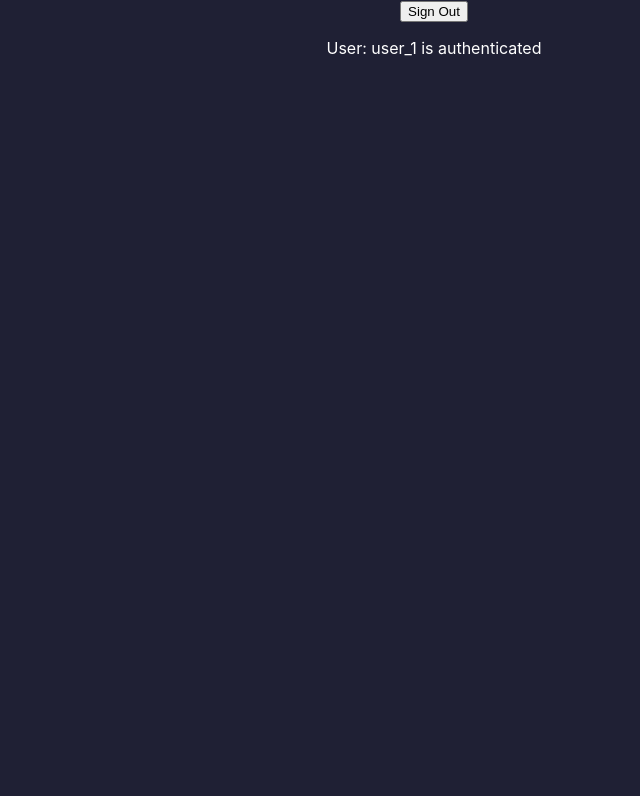
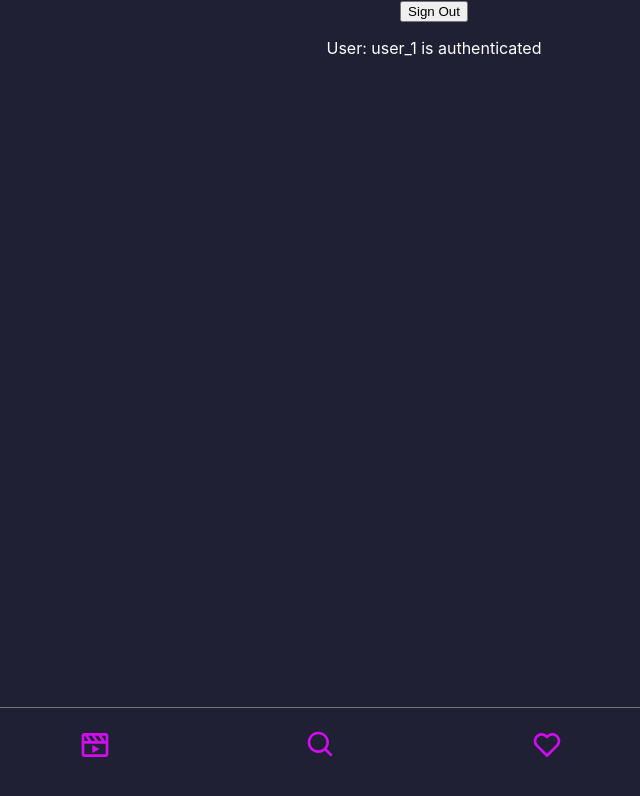
Before and after one commit to pukii1/movie, a React (Create React App) app: page / in a window 1280 px wide. Shown: the top 796 px of the page, without its empty margins (206-846 px from the left). Built offline with nearby package versions, Linux system fonts and the light colour scheme; no server answers; sample sign-in values are in the browser's storage.

Commit message:
added user navbar icons w hover feature, used react icons instead of fontawesome due to the paywall + added Dev component to develop the other comps separate from the login feature

```diff
--- a/src/components/Dashboard.jsx
+++ b/src/components/Dashboard.jsx
@@ -1,6 +1,7 @@
 import React from 'react'
 import { getAuth } from "firebase/auth"
 import SignOut from "./SignOut.jsx"
+import UserNavbar from './UserNavbar.jsx';
 
 export default function Dashboard() {
     const auth = getAuth();
@@ -10,6 +11,7 @@ export default function Dashboard() {
     <div className='dashboard'>
       <SignOut/>
       <p>User: {user?.uid} is authenticated</p>
+      <UserNavbar/>
     </div>
   )
 }
--- /dev/null
+++ b/src/components/NavbarButton.jsx
@@ -0,0 +1,19 @@
+import React from 'react'
+import { FontAwesomeIcon } from '@fortawesome/react-fontawesome'
+import { useState } from 'react';
+
+export default function NavbarButton({hoverIcon, icon}) {
+    const [isHovered, setIsHovered] = useState(false);
+
+    const handleMouseEnter = (e)=>{
+        setIsHovered(true)
+    }
+    const handleMouseLeave = (e)=>{
+        setIsHovered(false)
+    }
+    return (
+    <button onMouseEnter={handleMouseEnter} onMouseLeave={handleMouseLeave} className="navButton">
+        {isHovered ? hoverIcon : icon}
+    </button>
+  )
+}
--- /dev/null
+++ b/src/components/UserNavbar.jsx
@@ -0,0 +1,17 @@
+
+import React from 'react'
+import { BiMoviePlay, BiSolidMoviePlay, BiSolidSearch, BiSearch, BiHeart, BiSolidHeart } from "react-icons/bi";
+import { PiUserFocus, PiUserFocusFill } from "react-icons/pi"
+import NavbarButton from './NavbarButton';
+import "../styles/UserNavbar.scss"
+
+export default function UserNavbar() {
+  return (
+    <div className="userNavbar">
+      <NavbarButton icon={<BiMoviePlay/>} hoverIcon={<BiSolidMoviePlay/>}/>
+      <NavbarButton icon={<BiSearch/>} hoverIcon={<BiSolidSearch/>}/>
+      <NavbarButton icon={<BiHeart/>} hoverIcon={<BiSolidHeart/>}/>
+      <NavbarButton icon={<PiUserFocus/>} hoverIcon={<PiUserFocusFill/>}/>
+    </div>
+  )
+}
--- /dev/null
+++ b/src/styles/UserNavbar.scss
@@ -0,0 +1,25 @@
+@import "./colors.scss";
+
+.userNavbar{
+    border-top: 1px solid rgba(200,200,200,.5);
+    padding: 20px 100px 30px 100px;
+    width: 100%;
+    position: fixed;
+    box-sizing: border-box;
+    bottom: 0;
+    display: flex;
+    flex-direction: row;
+    justify-content: space-evenly;
+    .navButton {
+        font-size: 2em;
+        display: inline;
+        width: 50px;
+        background-color: transparent;
+        border:none;
+        color: $pink;
+
+        &:hover{
+            cursor: pointer;
+        }
+    }
+}
--- a/src/styles/_colors.scss
+++ b/src/styles/_colors.scss
@@ -1,5 +1,6 @@
 /*SASS partial for main color definition*/
-$pink: #FC4A78;
+$pink1: #FC4A78;
+$pink: #d10df0;
 $yellow:#FFB525;
 $purple:#7275A6;
 $darkPurple: #1F2034;
```
Also changed, not shown: src/components/Dev.jsx (added, +10 -0 lines), src/notes.txt.
